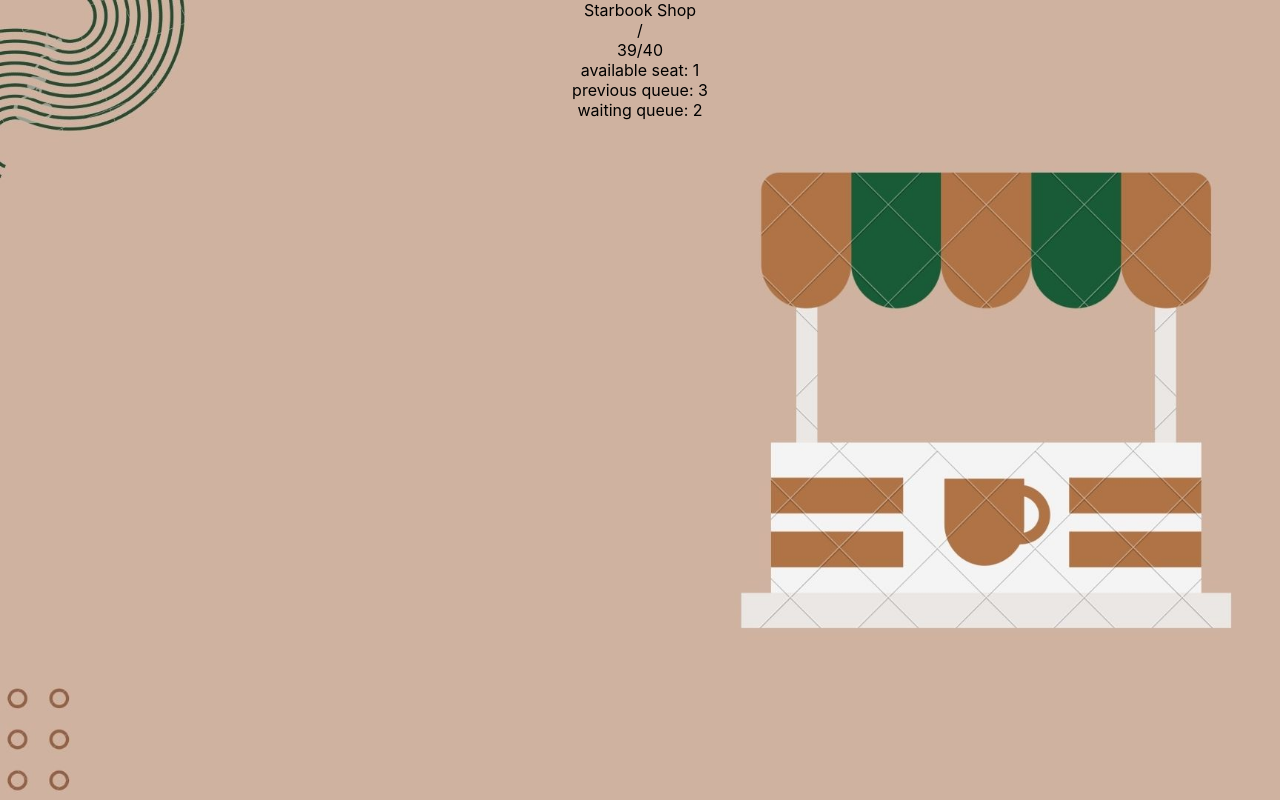
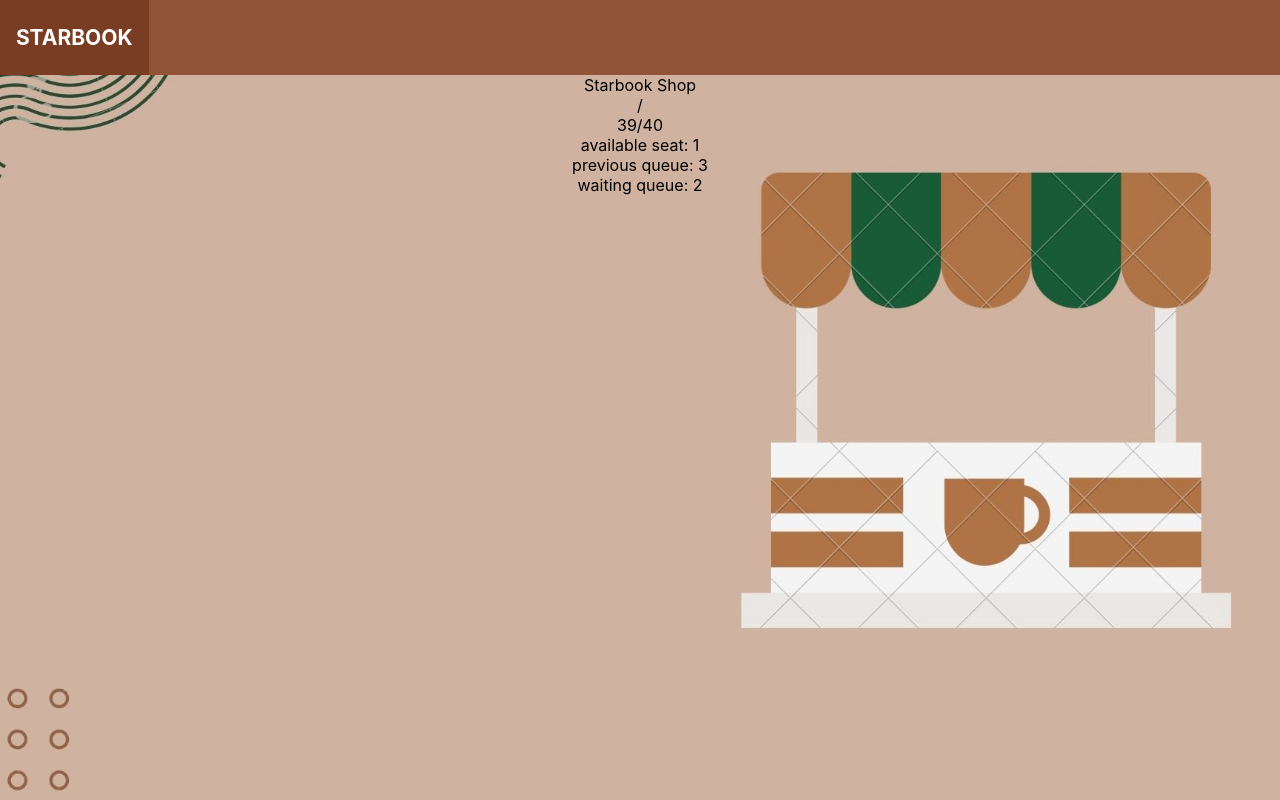
Before and after one commit to patkamon/exceed-coffee-front, a React (Create React App) app: page /home in a window 1280 px wide. Built offline with nearby package versions, Linux system fonts and the light colour scheme.

Commit message:
add nav to every page

```diff
--- a/src/pages/Dashboard.js
+++ b/src/pages/Dashboard.js
@@ -1,5 +1,6 @@
 import React from 'react'
 import { useAuth } from '../contexts/AuthProvider'
+import './style/Nav.css'
 
 const Dashboard = () => {
 
@@ -7,11 +8,25 @@
 
 
   return (
+
+
     <div>Dashboard
+      <div class="topnav">
+  <a class="active" href="/home">STARBOOK</a>
+</div>
+
+
+
 
       token equal to {token}
 
+
+
     </div>
+
+
+
+
   )
 }
 
--- a/src/pages/Form.js
+++ b/src/pages/Form.js
@@ -2,6 +2,7 @@
 import { useAuth } from '../contexts/AuthProvider'
 import { queueLogin } from '../service/auth'
 import { getObjForm } from '../utils/form'
+import './style/Nav.css'
 
 const Form = () => {
 
@@ -22,7 +23,12 @@
   }
 
   return (
-    <div>Form
+    <div>
+
+
+        <div class="topnav">
+          <a class="active" href="/home">STARBOOK</a>
+         </div>
 
       <form onSubmit={handleSubmit}>
         <input className='customer-name' name='name' placeholder='name' ></input><br/>
--- a/src/pages/Home.js
+++ b/src/pages/Home.js
@@ -1,7 +1,7 @@
 import React, { useEffect, useState } from 'react'
 
 import './style/Home.css'
-
+import './style/Nav.css'
 
 const Home = () => {
 
@@ -29,9 +29,12 @@
 
 
   return (
+
     <div>
 
-
+<div class="topnav">
+  <a class="active" href="/home">STARBOOK</a>
+</div>
 
       Starbook Shop<br/>
 
--- a/src/pages/Login.js
+++ b/src/pages/Login.js
@@ -2,6 +2,7 @@
 import { useAuth } from '../contexts/AuthProvider'
 import { adminLogin } from '../service/auth'
 import { getObjForm } from '../utils/form'
+import './style/Nav.css'
 
 const Login = () => {
 
@@ -22,8 +23,11 @@
   return (
 
     <div>
+<div class="topnav">
+          <a class="active" href="/home">STARBOOK</a>
+         </div>
+        <h1>Login</h1>
 
-        <h1>Login</h1>
 
         <form onSubmit={handleSubmit}>
 
--- a/src/pages/Queue.js
+++ b/src/pages/Queue.js
@@ -1,6 +1,7 @@
 import axios from 'axios'
 import React, { useEffect, useState } from 'react'
 import { useAuth } from '../contexts/AuthProvider'
+import './style/Nav.css'
 
 const Queue = () => {
 
@@ -29,7 +30,10 @@
 
 
   return (
-    <div>Queue
+    <div>
+      <div class="topnav">
+          <a class="active" href="/home">STARBOOK</a>
+         </div>
 
 
       No. 3 { queue[0] } <br/>
--- a/src/pages/style/Home.css
+++ b/src/pages/style/Home.css
@@ -4,3 +4,31 @@
   background-size: cover;
   background-attachment: fixed;
 }
+.topnav {
+  background-color: #925338;
+  overflow: hidden;
+}
+
+/* Style the links inside the navigation bar */
+.topnav a {
+  float: left;
+  color: #551515;
+  text-align: center;
+  padding: 25px 16px;
+  text-decoration: none;
+  font-size: 17px;
+  font-weight: bold;
+
+}
+
+/* Change the color of links on hover */
+.topnav a:hover {
+  background-color: #ddd;
+  color: #925338;
+}
+
+/* Add a color to the active/current link */
+.topnav a.active {
+  background-color:  #793d24;
+  color: white;
+}
--- /dev/null
+++ b/src/pages/style/Nav.css
@@ -0,0 +1,28 @@
+.topnav {
+    background-color: #925338;
+    overflow: hidden;
+  }
+
+  /* Style the links inside the navigation bar */
+  .topnav a {
+    float: left;
+    color: #551515;
+    text-align: center;
+    padding: 25px 16px;
+    text-decoration: none;
+    font-size: 21px;
+    font-weight: bold;
+
+  }
+
+  /* Change the color of links on hover */
+  .topnav a:hover {
+    background-color: #ddd;
+    color: #925338;
+  }
+
+  /* Add a color to the active/current link */
+  .topnav a.active {
+    background-color:  #793d24;
+    color: white;
+  }
```
Also changed, not shown: 2 other files (tests, documents, lock files or other folders).
